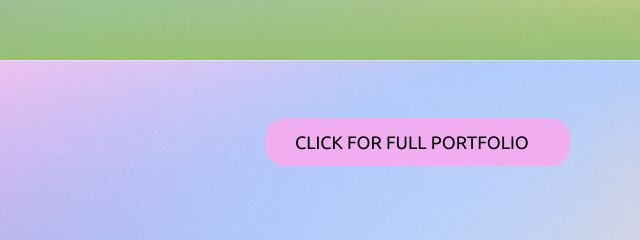
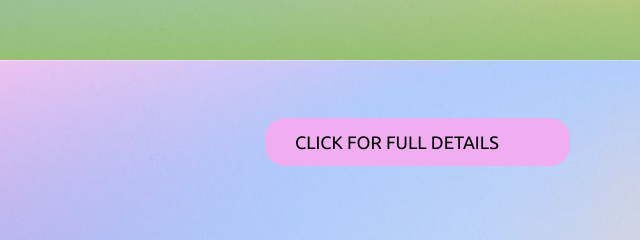
Before and after one commit to juni0rD3v/Angela_Cresidio_port, a plain HTML site: page index.html in a window 1280 px wide. Shown: the part 3940-4180 px from the top of the page, 610-1250 px from the left. Drawn offline with Linux system fonts and the light colour scheme; a web font is replaced by a local one.

Commit message:
Update index.html

```diff
--- a/index.html
+++ b/index.html
@@ -153,7 +153,7 @@
 
                 <div class="column right">
                    <img src="./img/work_2.jpeg" alt="">
-                   <div class="bottom-text"><a href=" https://github.com/AngelaCresidio/Midterm-Project">CLICK FOR FULL PORTFOLIO</a></div>
+                   <div class="bottom-text"><a href=" https://github.com/AngelaCresidio/Midterm-Project">CLICK FOR FULL DETAILS</a></div>
                 </div>
             </div>
         </div>
```
